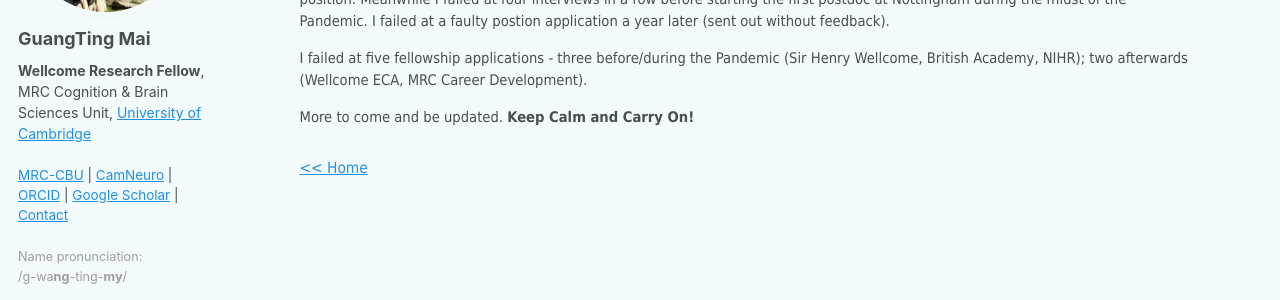
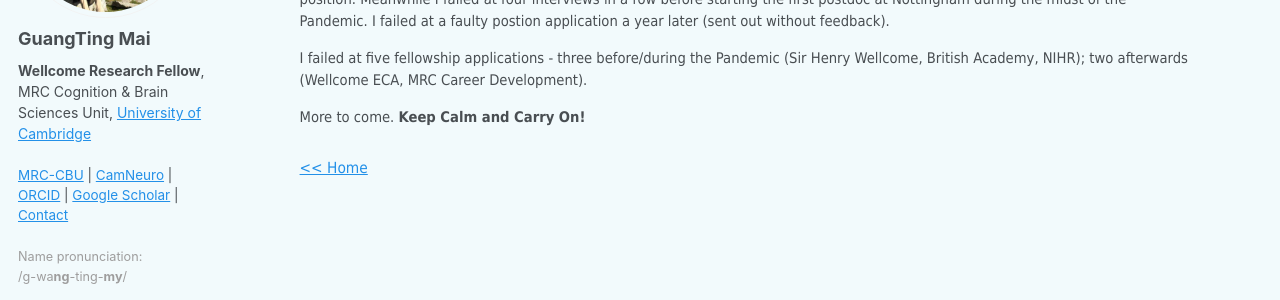
Before and after one commit to guangtingmai/guangtingmai.github.io, a Jekyll site: the page built from _pages/cv-failures.html, in a window 1280 px wide. Shown: the part 256-556 px from the top of the page. Built offline with Jekyll 4.4.1, drawn with Linux system fonts in a browser that asks for light colours.

Commit message:
Update cv-failures.html

```diff
--- a/_pages/cv-failures.html
+++ b/_pages/cv-failures.html
@@ -12,8 +12,7 @@ author_profile: true
   first postdoc at Nottingham during the midst of the Pandemic. I failed at a faulty postion application a year later (sent out without feedback).</p>
 <p span style="font-size:11pt;font-family: Tahoma;line-height:1.5;display:block;margin-bottom:0.2vh">I failed at five fellowship applications - three before/during
   the Pandemic (Sir Henry Wellcome, British Academy, NIHR); two afterwards (Wellcome ECA, MRC Career Development).</span></p>
-<p span style="font-size:11pt;font-family: Tahoma;line-height:1.5;display:block;margin-bottom:0.2vh">More to come and be updated.
-  <strong>Keep Calm and Carry On!</strong></span></p>
+<p span style="font-size:11pt;font-family: Tahoma;line-height:1.5;display:block;margin-bottom:0.2vh">More to come. <strong>Keep Calm and Carry On!</strong></span></p>
 <br>
 <div style="font-size:11pt;font-family:Tahoma;line-height: 1.5;" class="navigation-row">
   <span><a href="https://guangtingmai.github.io/readme/"><< Home</a></span>
```
